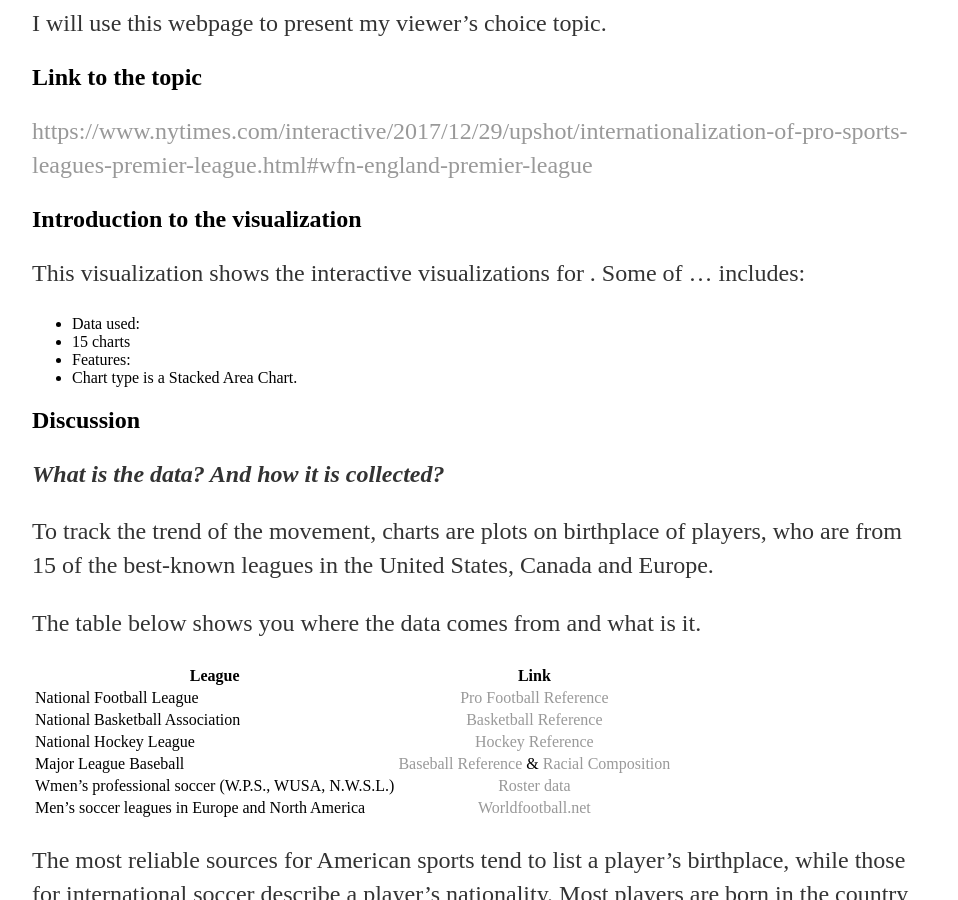
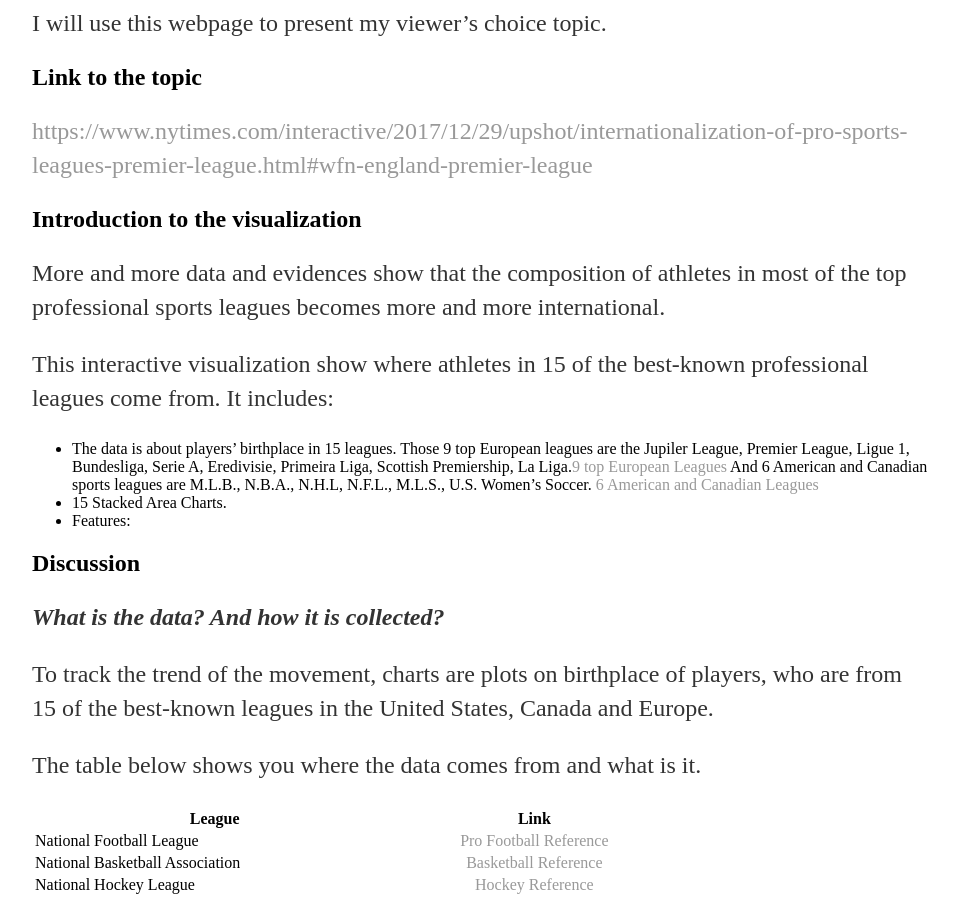
Before and after one commit to mimiyang/mimiyang.github.io, a Jekyll site: the page built from index.md, in a window 1280 px wide and 900 px high, scrolled down 692 px. Shown: the whole window, without its empty margins (160-1118 px from the left). Built offline with Jekyll 4.4.1, drawn with Linux system fonts in a browser that asks for light colours; our own code applies the rules of GitHub Pages for plain Markdown files.

Commit message:
change index.md

```diff
--- a/index.md
+++ b/index.md
@@ -11,13 +11,16 @@ I will use this webpage to present my viewer's choice topic.
 [https://www.nytimes.com/interactive/2017/12/29/upshot/internationalization-of-pro-sports-leagues-premier-league.html#wfn-england-premier-league](https://www.nytimes.com/interactive/2017/12/29/upshot/internationalization-of-pro-sports-leagues-premier-league.html#wfn-england-premier-league)
 
 ## Introduction to the visualization
+More and more data and evidences show that the composition of athletes in most of the top professional sports leagues becomes more and more international.
 
-This visualization shows the interactive visualizations for . Some of ... includes:
+This interactive visualization show where athletes in 15 of the best-known professional leagues come from. It includes:
 
-- Data used:
-- 15 charts
+- The data is about players' birthplace in 15 leagues. Those 9 top
+European leagues are  the Jupiler League, Premier League, Ligue 1, Bundesliga, Serie A, Eredivisie, Primeira Liga, Scottish Premiership, La Liga.[9 top European Leagues](/european_01.PNG)
+ And 6 American and Canadian sports leagues are M.L.B., N.B.A., N.H.L, N.F.L., M.L.S., U.S. Women's Soccer. [6 American and Canadian Leagues](/usa_01.PNG)
+- 15 Stacked Area Charts.
 - Features:
-- Chart type is a Stacked Area Chart.
+
 
 ## Discussion
 
@@ -27,8 +30,8 @@ To track the trend of the movement, charts are plots on birthplace of players, w
 
 The table below shows you where the data comes from and what is it.
 
-|League         | Link            |
-| ------------- |:---------------:|
+|League         	  | Link            |
+| ------------------- |:---------------:|
 | National Football League      | [Pro Football Reference](https://www.pro-football-reference.com/)|
 | National Basketball Association      | [Basketball Reference](https://www.basketball-reference.com/teams/BOS/1961.html)        |
 | National Hockey League | [Hockey Reference](https://www.hockey-reference.com/)       |
```
